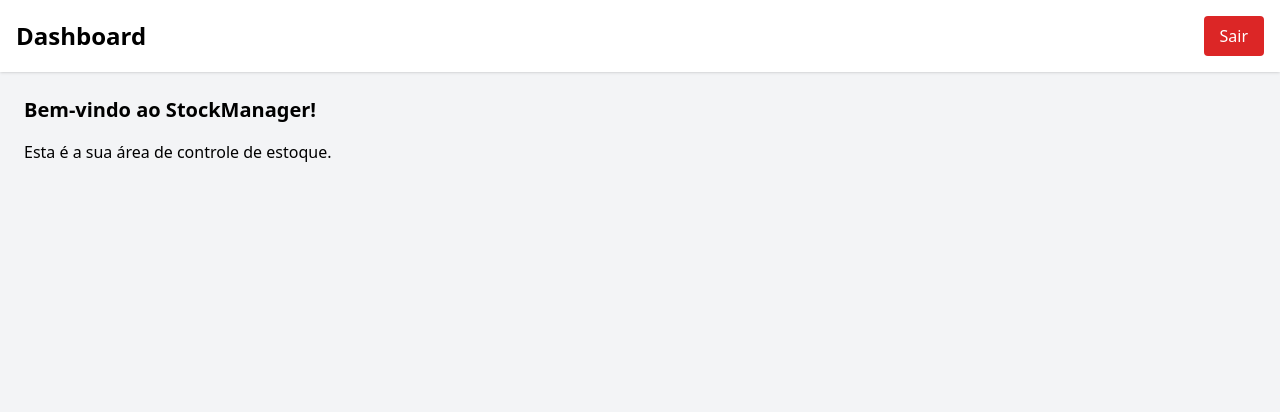
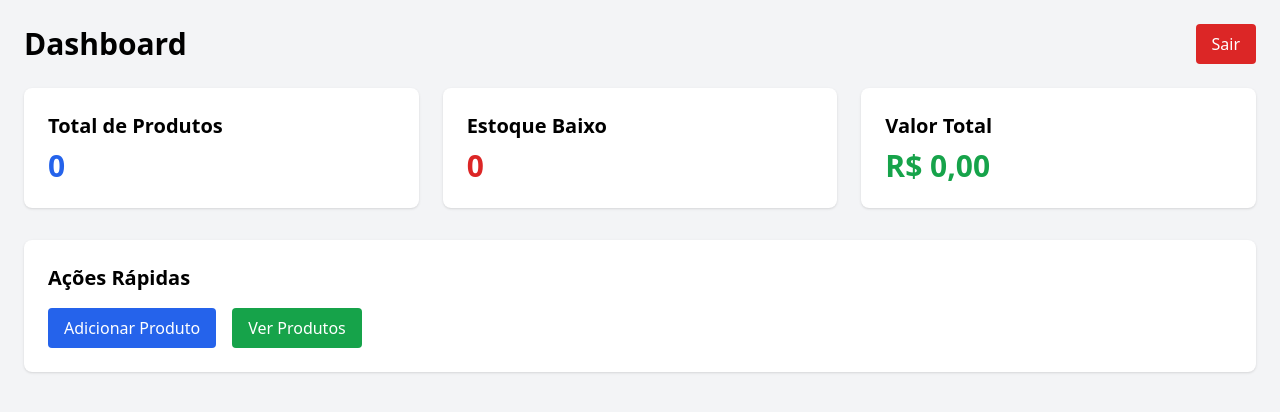
Before and after one commit to BirdRa1n/StockManagerPHP, a PHP site: page /dashboard in a window 1280 px wide. Shown: the top 412 px of the page. Run offline with PHP 8.4, Linux system fonts and the light colour scheme; the visitor is signed in with stand-in values (Sample User, id 1); data that the repository does not hold is empty; some libraries are stand-ins or nearby versions.

Commit message:
feat(dashboard): aprimorar dashboard com estatísticas de produtos e ações rápidas
Adicionar exibição de estatísticas de produtos, incluindo total de produtos, itens com estoque baixo e valor total do inventário
Incluir botões de ação rápida para adicionar e visualizar produtos
Melhorar o layout e a estilização da UI

```diff
--- a/src/public/dashboard.php
+++ b/src/public/dashboard.php
@@ -1,19 +1,61 @@
 <?php
+require_once '../config/database.php';
+require_once '../app/auth.php';
+require_once '../app/Models/Produto.php';
 require_once '../app/layout.php';
-require_once '../app/auth.php';
 
-renderHead('StockManager - Dashboard');
+requireLogin();
+
+$produtoModel = new Produto($pdo);
+$produtos = $produtoModel->listar($_SESSION['usuario_id']);
+$totalProdutos = count($produtos);
+
+$estoqueBaixo = 0;
+$valorTotal = 0;
+foreach ($produtos as $produto) {
+    if ($produto['estoque_atual'] <= $produto['estoque_minimo']) {
+        $estoqueBaixo++;
+    }
+    $valorTotal += $produto['preco_venda'] * $produto['estoque_atual'];
+}
+
+renderHead('Dashboard');
 ?>
 
 <body class="bg-gray-100 min-h-screen">
-    <header class="bg-white shadow p-4 flex justify-between items-center">
-        <h1 class="text-2xl font-bold">Dashboard</h1>
-        <a href="/logout" class="bg-red-600 text-white px-4 py-2 rounded">
-            Sair
-        </a>
-    </header>
-    <main class="p-6">
-        <h2 class="text-xl font-semibold mb-4">Bem-vindo ao StockManager!</h2>
-        <p>Esta é a sua área de controle de estoque.</p>
-    </main>
+    <div class="max-w-7xl mx-auto p-6">
+        <div class="flex justify-between items-center mb-6">
+            <h1 class="text-3xl font-bold">Dashboard</h1>
+            <a href="logout.php" class="bg-red-600 text-white px-4 py-2 rounded hover:bg-red-700">Sair</a>
+        </div>
+
+        <div class="grid grid-cols-1 md:grid-cols-3 gap-6 mb-8">
+            <div class="bg-white p-6 rounded-lg shadow">
+                <h2 class="text-xl font-semibold mb-2">Total de Produtos</h2>
+                <p class="text-3xl font-bold text-blue-600"><?= $totalProdutos ?></p>
+            </div>
+
+            <div class="bg-white p-6 rounded-lg shadow">
+                <h2 class="text-xl font-semibold mb-2">Estoque Baixo</h2>
+                <p class="text-3xl font-bold text-red-600"><?= $estoqueBaixo ?></p>
+            </div>
+
+            <div class="bg-white p-6 rounded-lg shadow">
+                <h2 class="text-xl font-semibold mb-2">Valor Total</h2>
+                <p class="text-3xl font-bold text-green-600">R$ <?= number_format($valorTotal, 2, ',', '.') ?></p>
+            </div>
+        </div>
+
+        <div class="bg-white p-6 rounded-lg shadow">
+            <h2 class="text-xl font-semibold mb-4">Ações Rápidas</h2>
+            <div class="flex gap-4">
+                <a href="produtos/adicionar.php" class="bg-blue-600 text-white px-4 py-2 rounded hover:bg-blue-700">
+                    Adicionar Produto
+                </a>
+                <a href="produtos/lista.php" class="bg-green-600 text-white px-4 py-2 rounded hover:bg-green-700">
+                    Ver Produtos
+                </a>
+            </div>
+        </div>
+    </div>
 </body>
```
